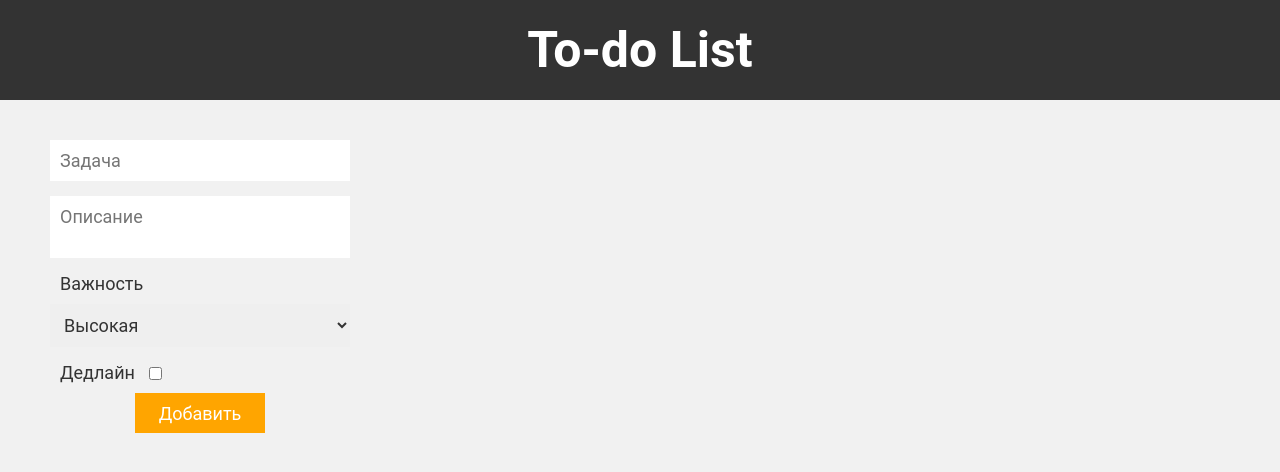
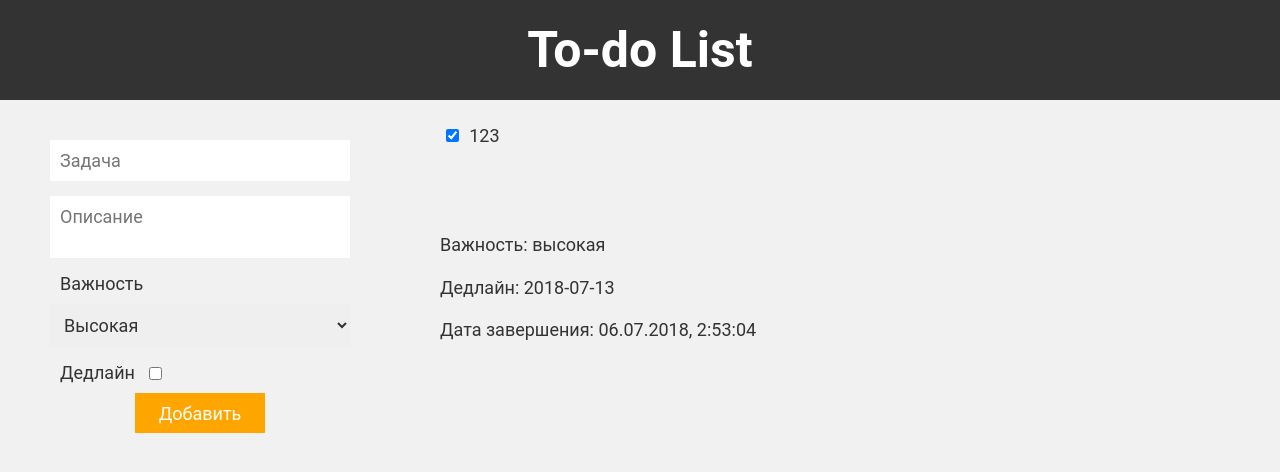
Before and after one commit to Tkey01/todoreact, a React (Create React App) app: page / in a window 1280 px wide. Shown: the top 472 px of the page. Built offline with nearby package versions, Linux system fonts and the light colour scheme; data requests are answered from the project's data file.

Commit message:
Added date-end

```diff
--- a/db.json
+++ b/db.json
@@ -1,3 +1,13 @@
 {
-  "todos": []
+  "todos": [
+    {
+      "id": 89795,
+      "name": "123",
+      "text": "",
+      "importance": "высокая",
+      "deadline": "2018-07-13",
+      "dateEnd": "06.07.2018, 2:53:04",
+      "isComplete": true
+    }
+  ]
 }
--- a/src/App.css
+++ b/src/App.css
@@ -89,11 +89,9 @@ ul {
   overflow: auto;
   padding-bottom: 70px;
   padding-left: 0px;
-  width: 300px;
 }
 
 li {
-  font-size: 20px;
   line-height: 1.8;
   list-style-type: none;
   text-align: left;
--- a/src/App.js
+++ b/src/App.js
@@ -69,6 +69,7 @@ class App extends Component {
       text: this.state.currentTodoText,
       importance: this.state.currentImportance,
       deadline: this.state.currentDate,
+      dateEnd: "",
       isComplete: false
     };
     const updatedTodos = addTodo(this.state.todos, newTodo);
--- a/src/components/todo/TodoForm.js
+++ b/src/components/todo/TodoForm.js
@@ -28,7 +28,12 @@ export const TodoForm = props => {
           <option value="низкая">Низкая</option>
         </select>
         <p className="deadline-checkbox">
-          Дедлайн <input type="checkbox" onChange={props.handleDeadline} />
+          Дедлайн{" "}
+          <input
+            type="checkbox"
+            onChange={props.handleDeadline}
+            checked={props.currentDeadline}
+          />
         </p>
         {props.currentDeadline && (
           <input
--- a/src/components/todo/TodoItem.js
+++ b/src/components/todo/TodoItem.js
@@ -18,6 +18,7 @@ export const TodoItem = props => {
       <p>Важность: {props.importance}</p>
 
       <p>Дедлайн: {deadline}</p>
+      {props.dateEnd && <p>Дата завершения: {props.dateEnd}</p>}
     </li>
   );
 };
--- a/src/lib/todoHelpers.js
+++ b/src/lib/todoHelpers.js
@@ -14,7 +14,11 @@ export const findById = (id, list) => {
   return list.find(item => item.id === id);
 };
 
-export const toggleTodo = todo => ({ ...todo, isComplete: !todo.isComplete });
+export const toggleTodo = todo => ({
+  ...todo,
+  dateEnd: new Date().toLocaleString("ru"),
+  isComplete: !todo.isComplete
+});
 
 export const updateTodo = (list, updated) => {
   const updatedIndex = list.findIndex(item => item.id === updated.id);
```
